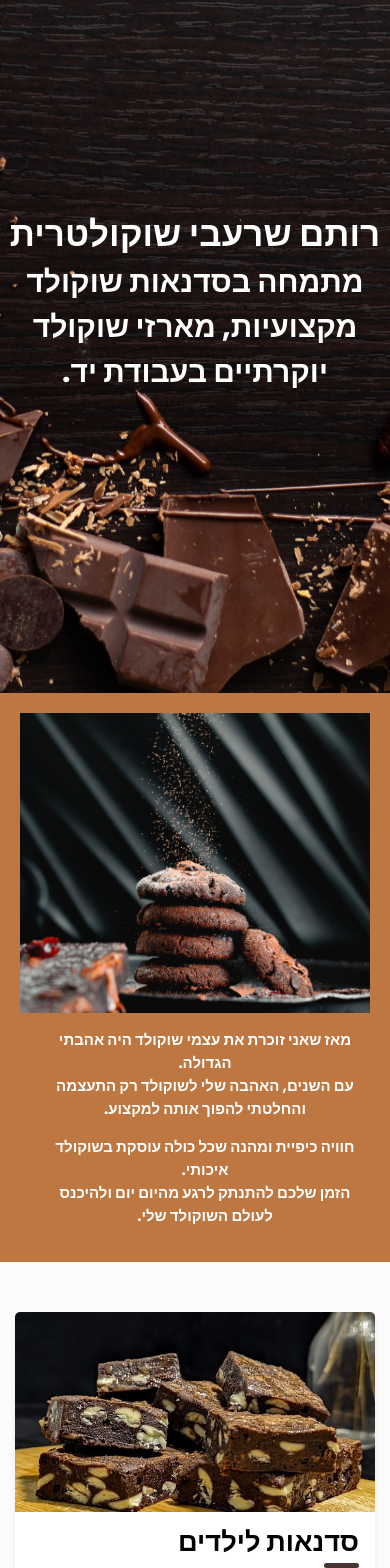
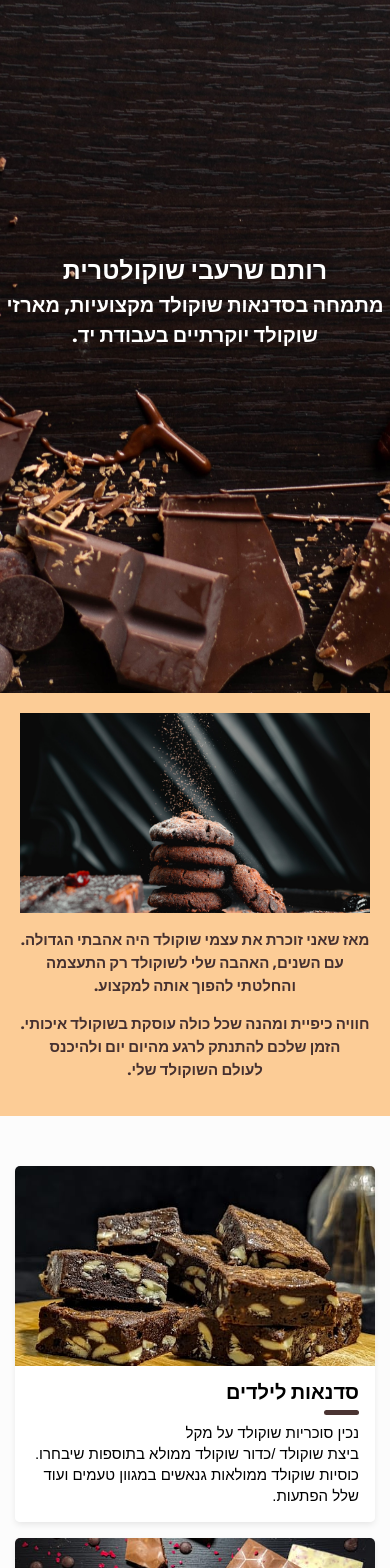
Before and after one commit to moransh4/RotemChocolatier, a React (Create React App) app: page / in a window 390 px wide. Shown: the part 151-1719 px from the top of the page. Built offline with nearby package versions, Linux system fonts and the light colour scheme.

Commit message:
update css - fix and navbar scroll to fix

```diff
--- a/src/components/Intro/intro.scss
+++ b/src/components/Intro/intro.scss
@@ -1,5 +1,5 @@
 .about {
-  background-color: #bf7741;
+  background-color: #fccc96;
   //clip-path: polygon(0 0,100% 0,100% 80%,0 100%);
   height: 100%;
   padding: 60px;
@@ -32,6 +32,7 @@
 
       @media (max-width: 768px) {
         width: 100%;
+        height: 200px;
       }
 
       .img {
@@ -50,13 +51,14 @@
       text-align: right;
       direction: rtl;
       padding-left: 20px;
-      color: white;
+      color: #463130;
       font-weight: bold;
       font-size: 20px;
 
       @media (max-width: 768px) {
         text-align: center;
         font-size: 15px;
+        padding-left: 0px;
       }
 
       .text {
--- a/src/components/card/card.scss
+++ b/src/components/card/card.scss
@@ -109,7 +109,7 @@ $color_grey_dark: #a2a2a2;
       h1 {
         line-height: 1;
         margin: 0;
-        font-size: 1.7rem;
+        font-size: 20px;
       }
       h2 {
         font-size: 1rem;
@@ -142,7 +142,9 @@ $color_grey_dark: #a2a2a2;
     }
     p {
       position: relative;
-      margin: 1rem 0 0;
+      margin: 0;
+      font-size: 15px;
+
       &:first-of-type {
         margin-top: 1.25rem;
         &:before {
--- a/src/components/header/header.scss
+++ b/src/components/header/header.scss
@@ -34,7 +34,7 @@
                 margin: 0;
 
                 @media screen and (max-width: 700px) {
-                    font-size: 35px;
+                    font-size: 25px;
                 }
 
             }
@@ -46,7 +46,7 @@
                 direction: rtl;
 
                 @media screen and (max-width: 700px) {
-                    font-size: 30px;
+                    font-size: 20px;
                 }
 
             }
--- a/src/components/navbar/navbar.js
+++ b/src/components/navbar/navbar.js
@@ -14,7 +14,9 @@ const Navbar = () => {
     const element = document.getElementById(sectionId);
 
     if (element) {
-      element.scrollIntoView({ behavior: 'smooth' });
+      const newPosition = element.getBoundingClientRect().top + window.scrollY - 60;
+      window.scrollTo({ top: newPosition, behavior: 'smooth' });
+      // element.scrollIntoView({ behavior: 'smooth', block: 'start', inline: 'nearest'  });
     }
   };
 
```
